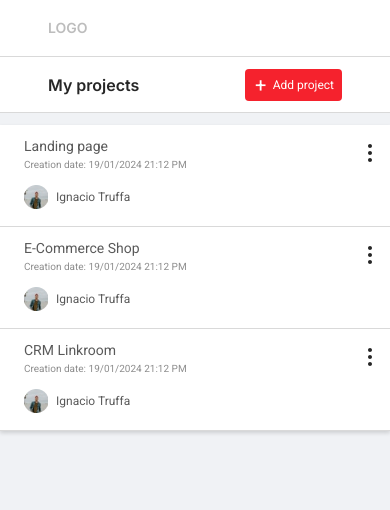
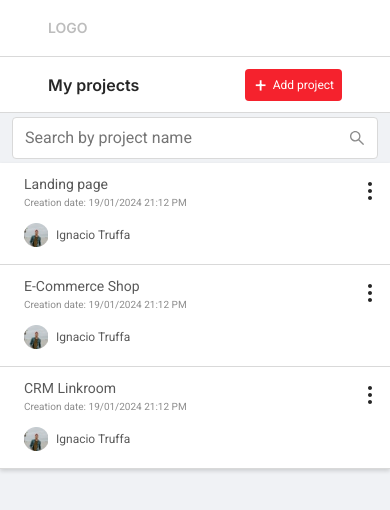
Before and after one commit to PaylemanC/project-manager--FrontendChallenge, an Angular app: page / in a window 390 px wide. Shown: the top 510 px of the page. Built offline with nearby package versions, Linux system fonts and the light colour scheme.

Commit message:
Implement search bar

```diff
--- a/src/app/app.component.scss
+++ b/src/app/app.component.scss
@@ -31,6 +31,29 @@
   justify-content: center;
 }
 
+input, select {
+  padding: 8px 12px;
+  font-size: 1.6rem;
+  line-height: 24px;
+  border-radius: 4px;
+  border: 1px solid #D9D9D9;
+  width: 100%;
+}
+
+.input-container {
+  position: relative;
+}
+
+.input-icon {
+  display: inline-block;
+  position: absolute;
+  top: 50%;
+  right: 12px;
+  transform: translateY(-50%);
+  width: 18px;
+  height: 18px;
+}
+
 @media (max-width: 360px) {
   .logo--container {
     padding: 4px 16px;
--- a/src/app/app.module.ts
+++ b/src/app/app.module.ts
@@ -1,7 +1,7 @@
 import { NgModule } from '@angular/core';
 import { BrowserModule } from '@angular/platform-browser';
 import { AppRoutingModule } from './app-routing.module';
-// import { FormsModule } from '@angular/forms';
+import { FormsModule } from '@angular/forms';
 import { ReactiveFormsModule } from '@angular/forms';
 
 import { AppComponent } from './app.component';
@@ -25,7 +25,8 @@ import { EditProjectComponent } from './pages/edit-project/edit-project.componen
   imports: [
     BrowserModule,
     AppRoutingModule,
-    ReactiveFormsModule
+    ReactiveFormsModule,
+    FormsModule
   ],
   providers: [],
   bootstrap: [AppComponent]
--- a/src/app/components/project-form/project-form.component.html
+++ b/src/app/components/project-form/project-form.component.html
@@ -3,7 +3,7 @@
     <label for="title">Project name</label>
     <div class="input-container">
       <input type="text" id="title" name="title" formControlName="title" [ngClass]="{'error': title?.invalid && title?.touched}" required>
-      <span *ngIf="title?.invalid && title?.touched" class="error-icon"></span>
+      <span *ngIf="title?.invalid && title?.touched" class="input-icon"></span>
     </div>
     <p class="input-caption" *ngIf="title?.invalid && title?.touched">Required field.</p>
   </div>
@@ -11,24 +11,30 @@
     <label for="description">Description</label>
     <div class="input-container">
       <input id="description" name="description" formControlName="description" [ngClass]="{'error': description?.invalid && description?.touched}" required>
-      <span *ngIf="description?.invalid && description?.touched" class="error-icon"></span>
+      <span *ngIf="description?.invalid && description?.touched" class="input-icon"></span>
     </div>
     <p class="input-caption" *ngIf="description?.invalid && description?.touched">Required field.</p>
   </div>
   <div class="project-form__group project__manager">
     <label for="manager">Project manager</label>
+    <div class="input-container">
       <select id="manager" name="manager" formControlName="manager" [ngClass]="{'error': manager?.invalid && manager?.touched}">
         <option value="" disabled selected>Select a person</option>
         <option value="Walt Cosani">Walt Cosani</option>
       </select>
+      <span *ngIf="manager?.invalid && manager?.touched" class="input-icon"></span>
+    </div>
     <p class="input-caption" *ngIf="manager?.invalid && manager?.touched">Select a project manager.</p>
   </div>
   <div class="project-form__group project__asigned">
     <label for="assigned">Assigned to</label>
+    <div class="input-container">
       <select id="assigned" name="assigned" formControlName="assigned" [ngClass]="{'error': assigned?.invalid && assigned?.touched}">
         <option value="" disabled selected>Select a person</option>
         <option value="Ignacio Truffa">Ignacio Truffa</option>
       </select>
+      <span *ngIf="assigned?.invalid && assigned?.touched" class="input-icon"></span>
+    </div>
     <p *ngIf="assigned?.hasError('personNotSelected') && assigned?.touched" class="input-caption"> Select a person to assign.</p>
   </div>
   <div class="project-form__group project__status">
--- a/src/app/components/project-form/project-form.component.scss
+++ b/src/app/components/project-form/project-form.component.scss
@@ -24,31 +24,11 @@ label {
   line-height: 22px;
 }
 
-.input-container {
-  position: relative;
-}
-
-input, select {
-  padding: 8px 12px;
-  font-size: 1.6rem;
-  line-height: 24px;
-  border-radius: 4px;
-  border: 1px solid #D9D9D9;
-  width: 100%;
-}
-
 .error {
   border: 1px solid $dust-red;
 }
 
-.error-icon {
-  display: inline-block;
-  position: absolute;
-  top: 50%;
-  right: 12px;
-  transform: translateY(-50%);
-  width: 18px;
-  height: 18px;
+.input-icon {
   background: url('../../../assets/icons/error.svg') no-repeat center/cover;
 }
 
--- a/src/app/pages/projects-list/projects-list.component.html
+++ b/src/app/pages/projects-list/projects-list.component.html
@@ -2,6 +2,10 @@
   <h1 class="subheader-title">My projects</h1>
   <a routerLink="/new-project" class="default-btn subheader-button"><span>+</span>Add project</a>
 </header>
+<div class="search-bar input-container">
+  <input type="text" placeholder="Search by project name" [(ngModel)]="searchTerm" (input)="filterProjects()">
+  <span class="input-icon"></span>
+</div>
 <div class="container--centered">
   <section class="projects-list">
     <div class="projects-list__header">
@@ -11,8 +15,8 @@
       <p class="projects-list__header-title">Status</p>
       <p class="projects-list__header-title">Action</p>
     </div>
-    <div class="projects-list__body"  *ngIf="projects.length > 0">
-      <app-project-card *ngFor="let project of projects" [project]="project"></app-project-card>
+    <div class="projects-list__body"  *ngIf="filteredProjects.length > 0">
+      <app-project-card *ngFor="let project of filteredProjects" [project]="project"></app-project-card>
     </div>
   </section>
 </div>
--- a/src/app/pages/projects-list/projects-list.component.scss
+++ b/src/app/pages/projects-list/projects-list.component.scss
@@ -16,9 +16,16 @@
   }
 }
 
+.search-bar {
+  margin: 12px 32px;
+}
+
+.input-icon {
+  background: url('../../../assets/icons/search.svg') no-repeat center/cover;
+}
+
 .projects-list {
   background-color: white;
-  margin-top: 32px;
   width: 93vw;
   border-radius: 4px;
   box-shadow: $component-shadow;
@@ -41,8 +48,11 @@
 }
 
 @media (max-width: 425px) {
+  .search-bar {
+    margin: 4px 12px;
+  }
+
   .projects-list {
-    margin: 12px 0;
     border-radius: 0;
     width: 100%;
   }
--- a/src/app/pages/projects-list/projects-list.component.ts
+++ b/src/app/pages/projects-list/projects-list.component.ts
@@ -9,6 +9,8 @@ import { ProjectService } from 'src/app/services/project.service';
 })
 export class ProjectsListComponent {
   projects: Project[] = []
+  filteredProjects: Project[] = [];
+  searchTerm: string = '';
 
   constructor(private projectService: ProjectService) { }
 
@@ -20,5 +22,16 @@ export class ProjectsListComponent {
         return dateB - dateA;
       });
     });
+    this.filterProjects();
+  }
+
+  filterProjects() {
+    if (this.searchTerm.trim() === '') {
+      this.filteredProjects = [...this.projects];
+    } else {
+      this.filteredProjects = this.projects.filter(project =>
+        project.title.toLowerCase().includes(this.searchTerm.toLowerCase())
+      );
+    }
   }
 }
```
Also changed, not shown: src/assets/icons/search.svg (added). Lines whose indentation alone changed are shown as unchanged.
